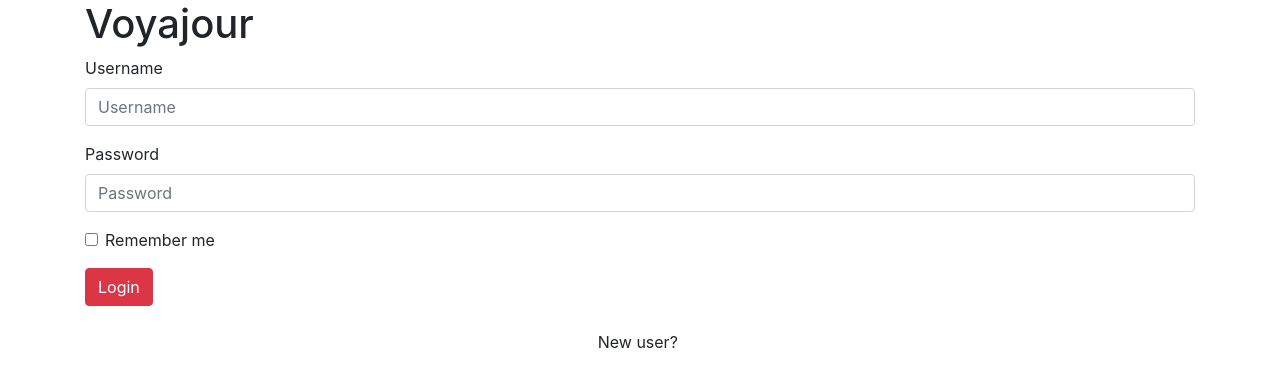
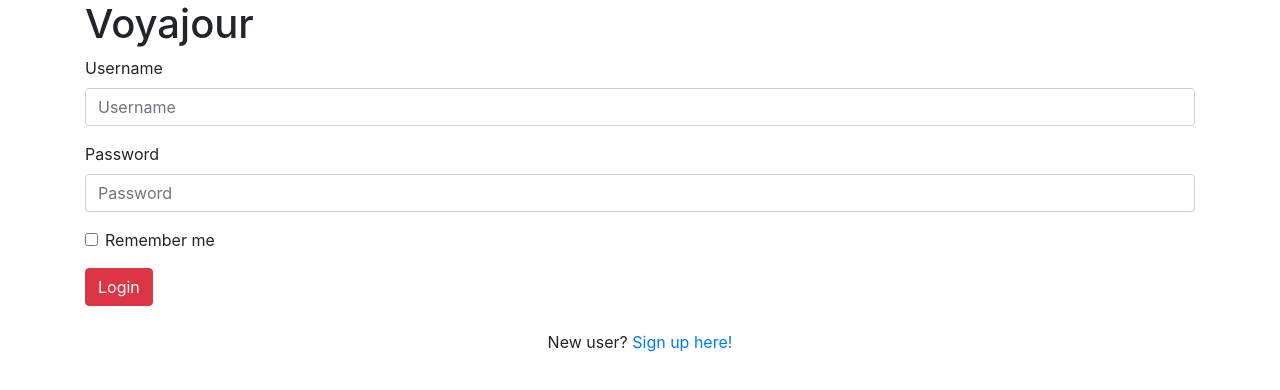
Before and after one commit to Voyajour/voyajour-travel, a React app: page / in a window 1280 px wide. Shown: the top 390 px of the page. Built offline with nearby package versions, Linux system fonts and the light colour scheme.

Commit message:
Update Login.jsx
link added back in.

```diff
--- a/client/components/Login.jsx
+++ b/client/components/Login.jsx
@@ -92,7 +92,7 @@ const Login = (props) => {
       <br />
       <p className='text-center'>
         New user?&nbsp;
-        {/* <Link to='/signup'>Sign up here!</Link> */}
+        <Link to='/signup'>Sign up here!</Link>
       </p>
     </Container>
   );
```
